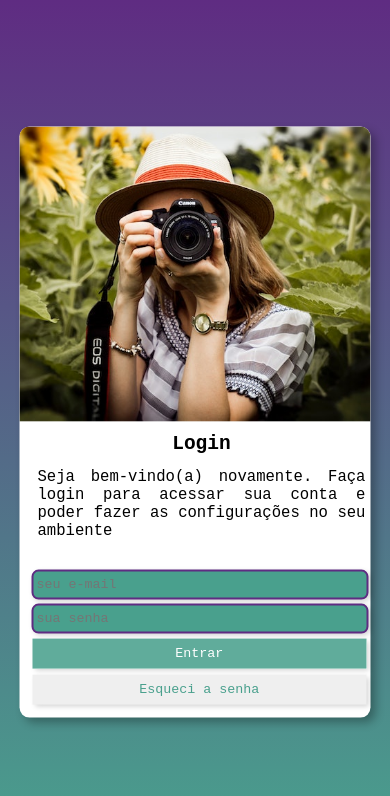
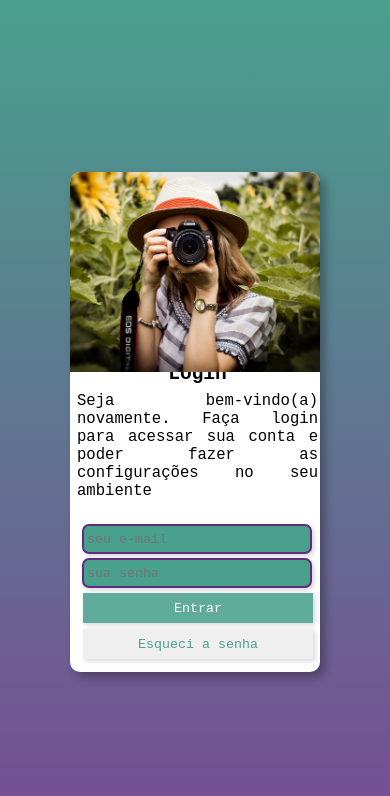
Before and after one commit to JoseVitorMaia/Projeto_Login, a plain HTML site: page index.html in a window 390 px wide. Drawn offline with nearby package versions, Linux system fonts and the light colour scheme.

Commit message:
correção tamanhos

```diff
--- a/estilos/styleTelas.css
+++ b/estilos/styleTelas.css
@@ -11,17 +11,28 @@
  */
 
 @media screen and (max-width:800px) {
+
+    body{
+        background-image: linear-gradient(to bottom, #49a08d, #602c82da );
+    }
+
     #login {
-        width: 90vw;
-        height: 70vh;
+        width: 250px;
+        height: 500px;
     }
 
     #formulario{
         position: absolute;
         bottom: 0px;
         width: 98%;
+    }
 
+    #texto,h1 {
+        position: relative;
+        left: -5px;
+        padding: 2px;
     }
+
 
     #imagem{
         background-image: url(../imagens/imgPeq.jpg);
@@ -29,8 +40,17 @@
         background-repeat: no-repeat;
         position: relative;
         top: 0px;
-        height: 50%;
-        width: 90vw;
+        height: 200px;
+        width: 250px;
         border-radius: 10px 10px 0px 0px;
     }
+
+    input {
+        width: 230px;
+    }
+
+    input#iemail,#isenha {
+        width: 220px;
+    }
+
 }
```
